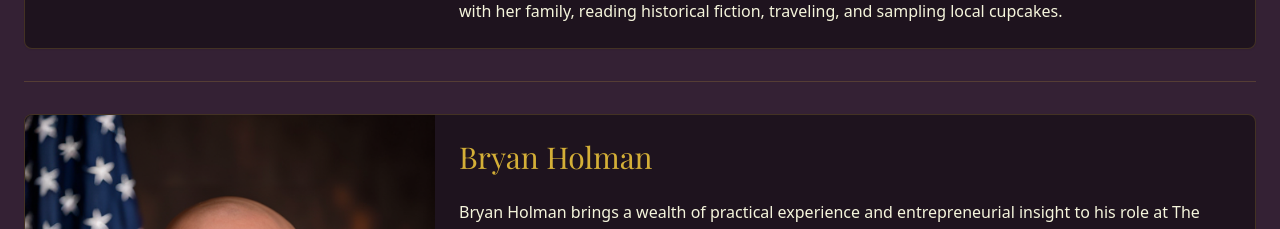
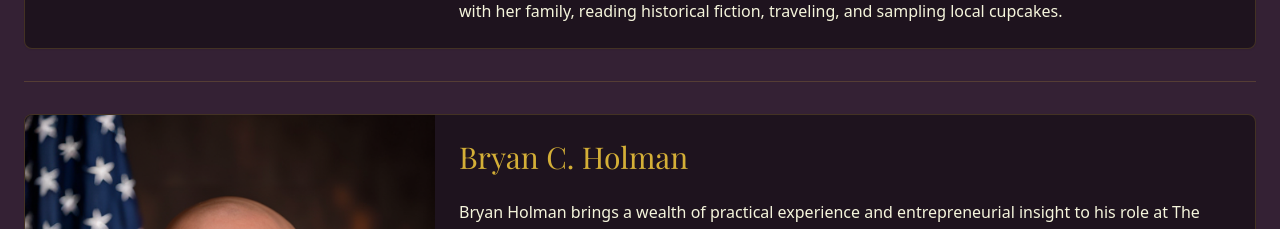
Before and after one commit to Aggiebryan/woodland-estate-launchpad, a React (Vite) app: page /our-attorneys in a window 1280 px wide. Shown: the part 860-1089 px from the top of the page. Built offline with nearby package versions, Linux system fonts and the light colour scheme.

Commit message:
Update OurAttorneys.tsx

```diff
--- a/src/pages/OurAttorneys.tsx
+++ b/src/pages/OurAttorneys.tsx
@@ -26,7 +26,7 @@ Ms. Simpson is licensed to practice in Texas and the U.S. Southern District of T
         <Separator className="my-8 bg-woodlands-gold/20" />
 
         <AttorneyProfile
-          name="Bryan Holman"
+          name="Bryan C. Holman"
           image="/public/lovable-uploads/e7cbab38-2c31-4735-923d-c00a44ed632a.png"
           bio="Bryan Holman brings a wealth of practical experience and entrepreneurial insight to his role at The Woodlands Law Firm. A native Texan, Bryan earned his Bachelor of Science from Texas A&M University before completing his Juris Doctor at South Texas College of Law, where he focused on building the legal skills necessary for effective advocacy and client service.
 
```
